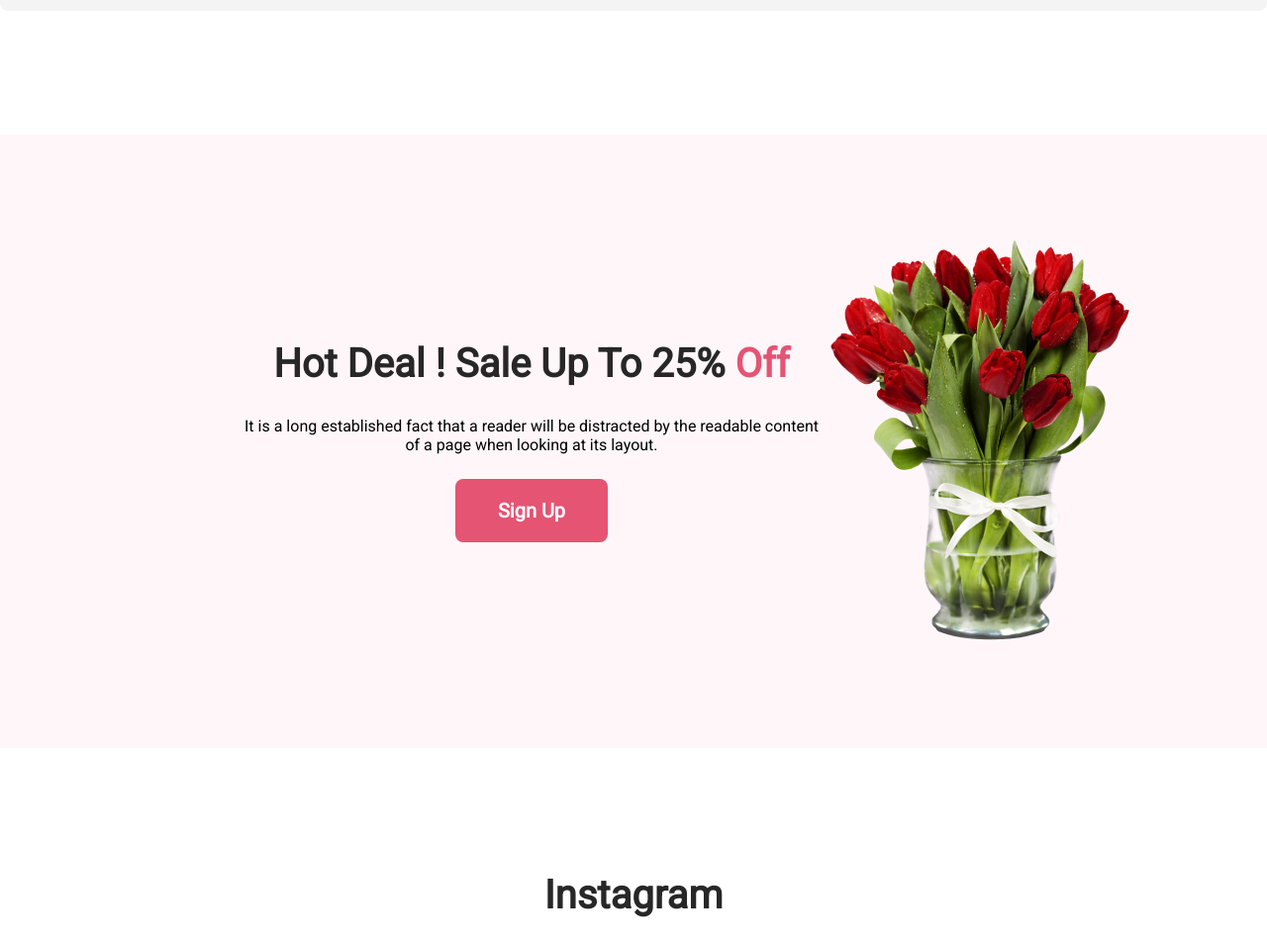
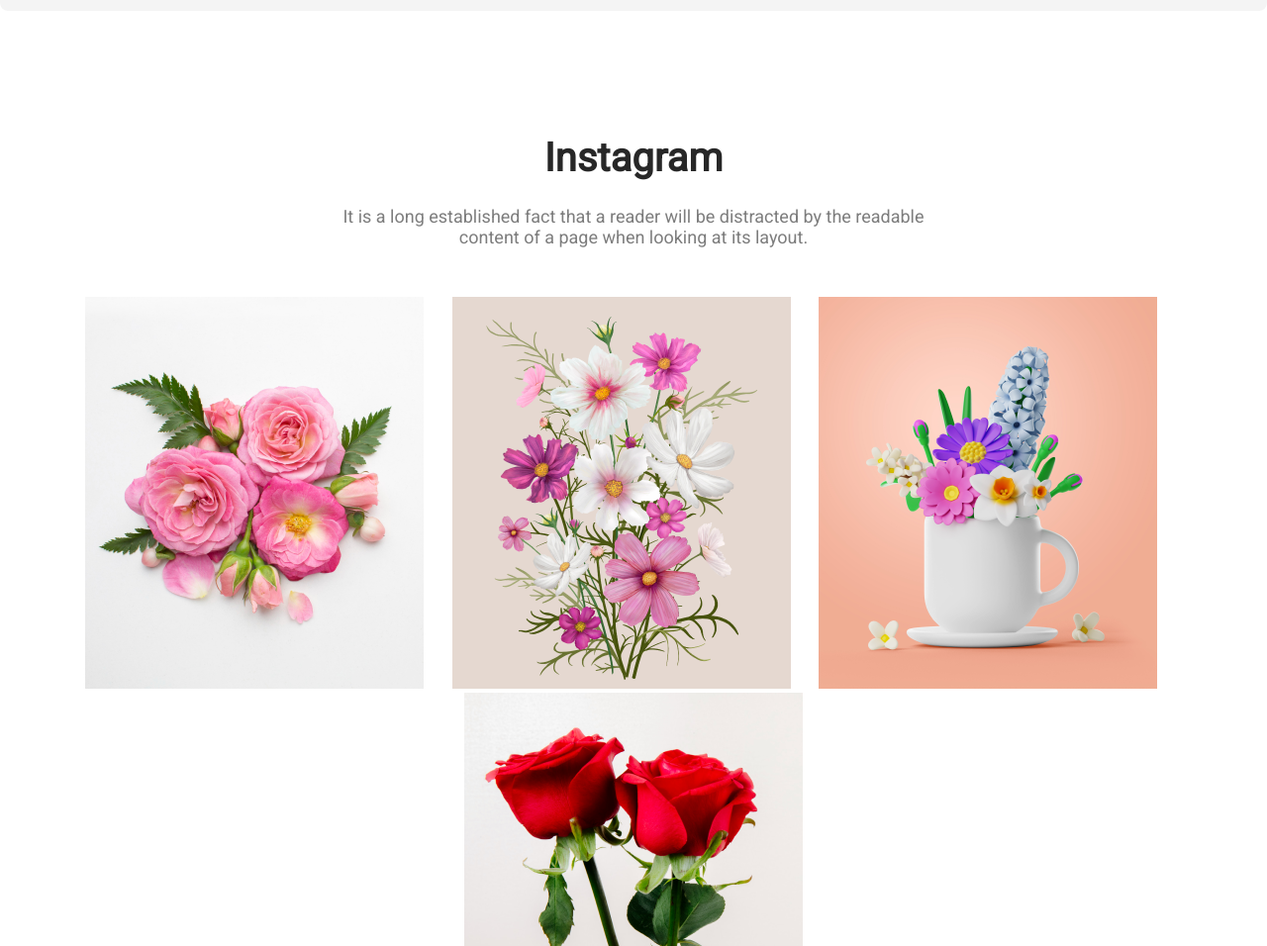
Before and after one commit to saad200224/online-flower-shop, a plain HTML site: page index.html in a window 1280 px wide. Shown: the part 3260-4216 px from the top of the page at 99% size. Drawn offline with Linux system fonts and the light colour scheme.

Commit message:
ad section removed

```diff
--- a/index.html
+++ b/index.html
@@ -164,22 +164,6 @@
         <!-- delivery section ends here -->
 
 
-        <!-- advertisement section starts here -->
-
-        <div class="advertisement-banner">
-            <div class="advertisement-content">
-                <h1 class="advertisement-title">Hot Deal ! Sale Up To 25% <span>Off</span> </h1>
-
-                <p class="advertisement-description">It is a long established fact that a reader will be distracted by the readable content of a page when looking at its layout.</p>
-
-                <button class="btn-primary" type="button">Sign Up</button>
-            </div>
-
-            <img class="advertisement-banner-image" src="images/pngwing 8.png" alt="advertisement image">
-        </div>
-
-        <!-- advertisement section ends here -->
-
         <!-- social media section starts here -->
 
         <div class="social-media">
--- a/style.css
+++ b/style.css
@@ -200,48 +200,7 @@
 /* delivery banner starts here */
 
 
-/* advertisement banner starts here */
 
-.advertisement-banner{
-    width: auto;
-    background-color: rgba(229, 84, 115, 0.05);
-    display: flex;
-    align-items: center;
-    justify-content: space-between;
-    padding: 0px 240px 0px 240px;
-    margin-top: 125px;
-}
-
-.advertisement-content{
-    display: flex;
-    flex-direction: column;
-    align-items: center;
-    text-align: center;
-}
-
-.advertisement-title{
-    color: #272727;
-    font-size: 40px;
-    font-style: normal;
-    font-weight: 800;
-    line-height: normal;
-    margin-bottom: 30px;
-}
-
-.advertisement-title span{
-    color: #E55473;
-}
-
-.advertisement-description{
-    width: 594px;
-    margin-bottom: 25px;
-}
-
-.advertisement-banner-image{
-    padding: 100px 0;
-}
-
-/* advertisement banner ends here */
 
 
 
```
